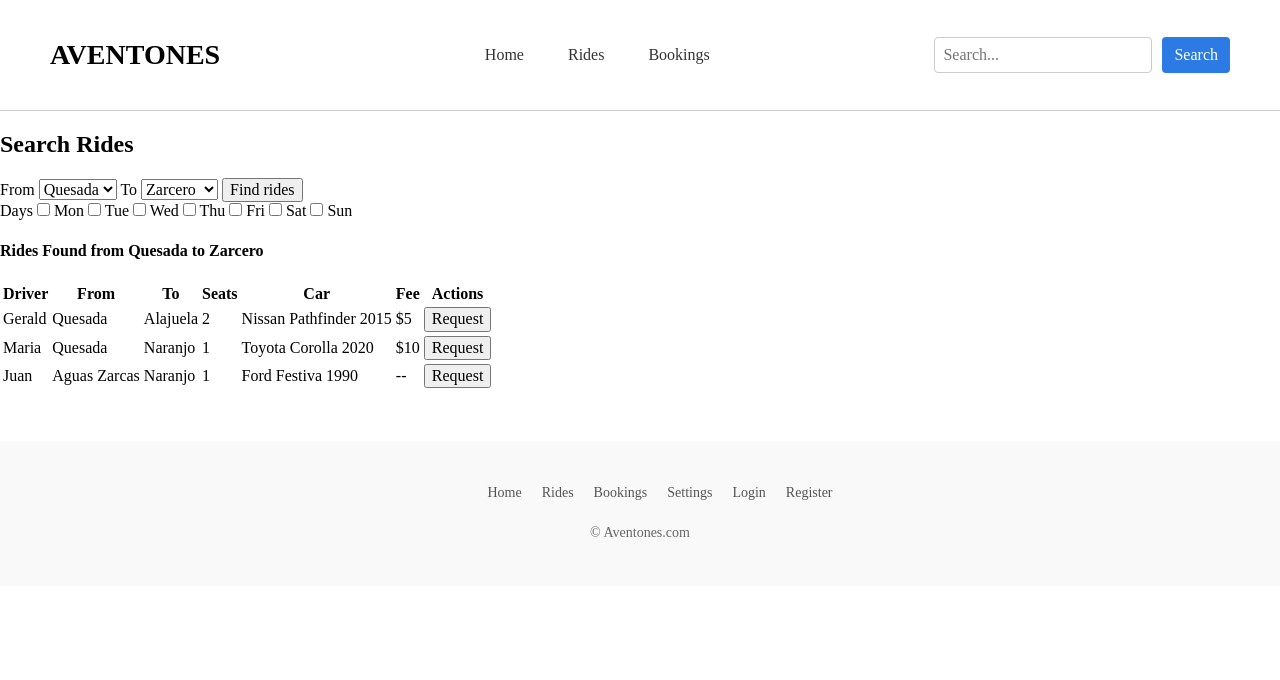
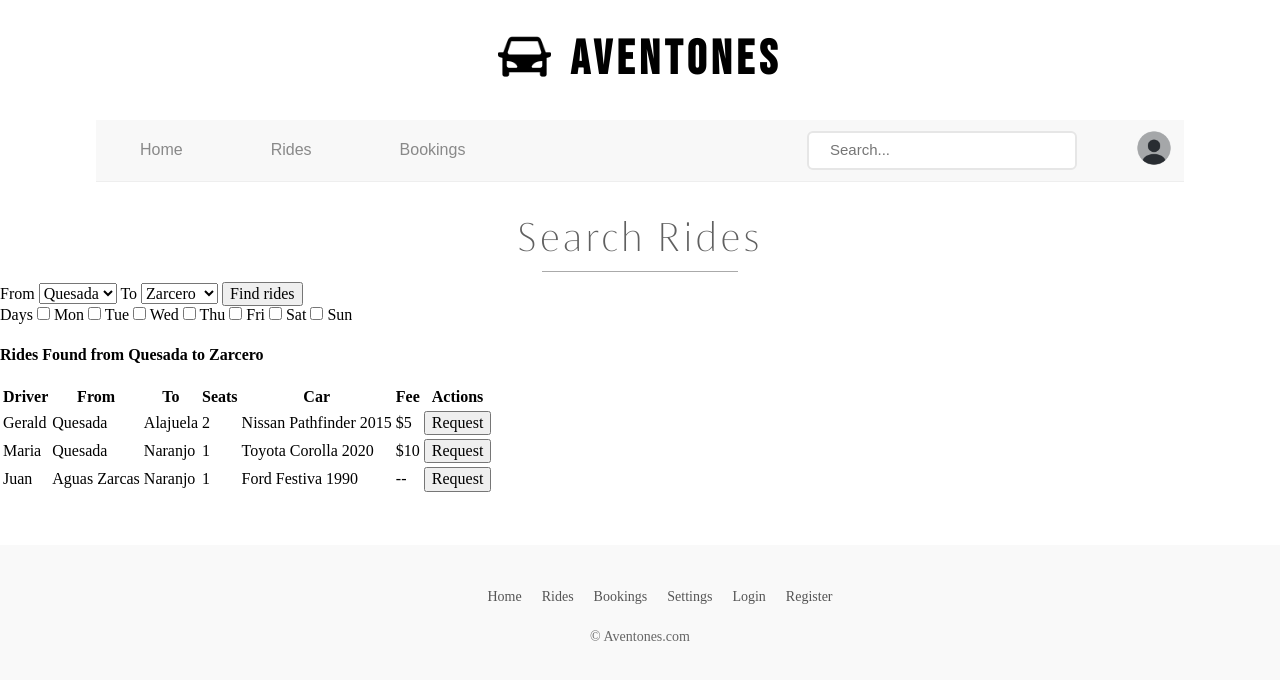
Before and after one commit to Gerald-JGG/aventones-app, a plain HTML site: page home.html in a window 1280 px wide. Drawn offline with Linux system fonts and the light colour scheme.

Commit message:
- Added layout styles for all pages.
- Added icons and fonts for the design.

```diff
--- a/css/components.css
+++ b/css/components.css
@@ -0,0 +1,29 @@
+@font-face {
+  font-family: 'Koning Display';
+  src: url('../assets/fonts/KoningDisplayUltraLight.woff2') format('woff2');
+  font-weight: 100;
+}
+
+main h2 {
+  text-align: center;
+  font-family: 'Koning Display', sans-serif;
+  font-size: 40px;
+  font-weight: 100;
+  letter-spacing: 3px;
+  color: #606060;
+  margin: 0 auto 10px auto;
+  margin-top: 35px;
+  position: relative;
+  display: block;
+  width: fit-content;
+}
+
+
+main h2::after {
+  content: '';
+  display: block;
+  width: 80%;
+  height: 1px;
+  background-color: #aaa;
+  margin: 8px auto 0;
+}
--- a/css/layout.css
+++ b/css/layout.css
@@ -1,60 +1,104 @@
 /* ===== Header ===== */
 header {
-  display: flex;
-  justify-content: space-between;
-  align-items: center;
   background-color: #fff;
-  padding: 20px 50px;
-  border-bottom: 1px solid var(--gray);
+  font-family: Arial, sans-serif;
+  position: relative;
+  max-width: 85%;
+  margin: 0 auto;
 }
 
-header h1 {
-  font-size: 28px;
-  font-weight: bold;
+header::after {
+  content: "";
+  position: absolute;
+  bottom: 0;
+  left: 0;
+  width: 100%;
+  height: 1px;
+  background-color: #eeeeee;
 }
 
-header nav ul {
+.top-header {
+  display: flex;
+  justify-content: center;
+  align-items: center;
+  font-family: "Bebas Neue", sans-serif;
+  font-size: 24px;
+  letter-spacing: 5px;
+  gap: 19px;
+}
+
+.top-header img {
+  transform: translateY(-5px);
+}
+
+.logo-header {
+  width: 53px;
+  height: 53px;
+}
+
+.bottom-header {
+  display: flex;
+  justify-content: flex-start;
+  align-items: stretch;
+  height: 62px;
+  background-color: #f8f8f8;
+}
+
+header .bottom-header nav ul {
   display: flex;
   list-style: none;
-  gap: 20px;
+  margin: 0;
+  padding: 0;
+  height: 100%;
 }
 
-header nav ul li a {
-  text-decoration: none;
-  color: var(--text-color);
-  font-weight: 500;
-  padding: 8px 12px;
+header .bottom-header nav ul li {
+  height: 100%;
 }
 
-header nav ul li a:hover,
-header nav ul li a.active {
+header .bottom-header nav ul li a {
+  display: flex;
+  align-items: center;
+  justify-content: center;
+  height: 100%;
+  padding: 0 44px;
+  text-decoration: none;
+  color: #898989;
+  font-weight: 500;
+  transition: background-color 0.3s, color 0.3s;
+}
+
+header .bottom-header nav ul li a:hover {
   background-color: var(--secondary-color);
   color: white;
-  border-radius: 5px;
 }
 
-.search-bar {
+.search-user {
   display: flex;
-  gap: 10px;
+  align-items: center;
+  gap: 37px;
+  margin-left: auto;
 }
 
 .search-bar input {
   padding: 8px;
-  border: 1px solid var(--gray);
-  border-radius: 4px;
+  border: 2px solid #e6e6e6;
+  border-radius: 6px;
+  width: 250px;
+  margin-left: -300px;
 }
 
-.search-bar button {
-  padding: 8px 12px;
-  background-color: var(--primary-color);
-  color: white;
-  border: none;
-  border-radius: 4px;
-  cursor: pointer;
+.search-bar input::placeholder {
+  font-size: 15px;
+  padding-left: 13px;
 }
 
-.search-bar button:hover {
-  background-color: var(--primary-dark);
+.user-icon img {
+  width: 40px;
+  height: 40px;
+  border-radius: 50%;
+  border: 1px;
+  transform: translateX(-10px);
 }
 
 /* ===== Footer ===== */
--- a/css/variables.css
+++ b/css/variables.css
@@ -3,6 +3,6 @@
   --primary-dark: #1a5dc9;
   --secondary-color: #007bff;
   --text-color: #333;
-  --gray: #ccc;
+  --gray: #eeeeee;
   --font-main: 'Segoe UI', sans-serif;
 }
--- a/index.html
+++ b/home.html
@@ -5,21 +5,32 @@
     <meta name="viewport" content="width=device-width, initial-scale=1.0" />
     <title>Aventones - Home</title>
     <link rel="stylesheet" href="css/main.css" />
+    <link href="https://fonts.googleapis.com/css2?family=Bebas+Neue&display=swap" rel="stylesheet">
   </head>
   <body>
     <header>
+      <div class="top-header">
+        <img src="assets/img/car-icon.png" alt="Logo" class="logo-header" />
         <h1>AVENTONES</h1>
+      </div>
+
+      <div class="bottom-header">
         <nav>
           <ul>
-          <li><a href="#home">Home</a></li>
+            <li><a href="#home" class="active">Home</a></li>
             <li><a href="#rides">Rides</a></li>
             <li><a href="#bookings">Bookings</a></li>
           </ul>
         </nav>
 
+        <div class="search-user">
           <div class="search-bar">
             <input type="text" placeholder="Search..." />
-        <button type="submit">Search</button>
+          </div>
+          <div class="user-icon">
+            <img src="assets/img/user-icon.png" alt="User" />
+          </div>
+        </div>
       </div>
     </header>
 
```
Also changed, not shown: bookings.html (+13 -2 lines), rides.html (+13 -2 lines), settings.html (+13 -2 lines), assets/fonts/KoningDisplayUltraLight.woff2 (added), assets/img/car-icon.png (added), assets/img/user-icon.png (added), docs/NOTES.txt (added). Lines whose indentation alone changed are shown as unchanged.
